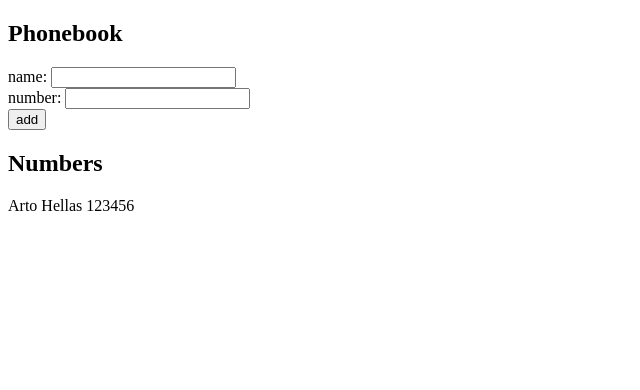
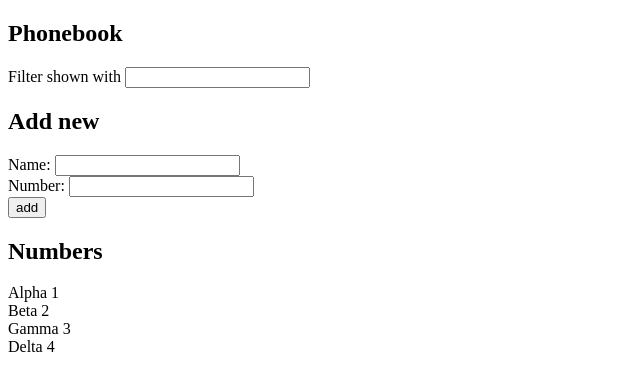
Before and after one commit to aukfil/fullstack-course, a React (Vite) app in the folder part2/phonebook/: page / in a window 1280 px wide. Shown: the top 390 px of the page, without its empty margins (0-640 px from the left). Built offline with nearby package versions, Linux system fonts and the light colour scheme.

Commit message:
Add solution to 2.9

```diff
--- a/part2/phonebook/src/App.jsx
+++ b/part2/phonebook/src/App.jsx
@@ -7,15 +7,16 @@ const App = () => {
 
   // Array to store people's names, initialized with a first name
   const [persons, setPersons] = useState([
-    { id: 1,
-      name: 'Arto Hellas',
-      number: '123456'
-     }
+    { id: 1, name: 'Alpha', number: '1' },
+    { id: 2, name: 'Beta', number: '2' },
+    { id: 3, name: 'Gamma', number: '3' },
+    { id: 4, name: 'Delta', number: '4' }
   ])
 
   // State for storing input submitted by the user - controlling input with state variable
   const [newName, setNewName] = useState('')
   const [newNumber, setNewNumber] = useState('')
+  const [filter, setFilter] = useState('')
 
   // Event handler for the form submission event (onSubmit)
   const addName = (event) => {
@@ -48,28 +49,35 @@ const App = () => {
     setNewNumber(event.target.value)
   }
 
+  const handleFilterChange = (event) => {
+    setFilter(event.target.value)
+  }
+
+  // Filtering the persons to show before rendering the HTML component
+  const personsToShow = filter
+    ? persons.filter(person => person.name.toLowerCase().includes(filter.toLocaleLowerCase()))
+    : persons
+
   return (
     <div>
       <h2>Phonebook</h2>
+      <div>
+      Filter shown with <input value = {filter} onChange = {handleFilterChange}/>
+      </div>
+      <h2>Add new</h2>
       <form onSubmit={addName}>
         <div>
-          name: <input
-          value = {newName}
-          onChange = {handleNameChange}
-          />
+          Name: <input value = {newName} onChange = {handleNameChange} />
         </div>
         <div>
-          number: <input
-          value = {newNumber}
-          onChange = {handleNumberChange}
-          />
+          Number: <input value = {newNumber} onChange = {handleNumberChange} />
         </div>
         <div>
           <button type="submit">add</button>
         </div>
       </form>
       <h2>Numbers</h2>
-      <div>{persons.map(person => <div key={person.id}>{person.name} {person.number}</div>)}</div>
+      <div>{personsToShow.map(person => <div key={person.id}>{person.name} {person.number}</div>)}</div>
     </div>
   )
 }
```
